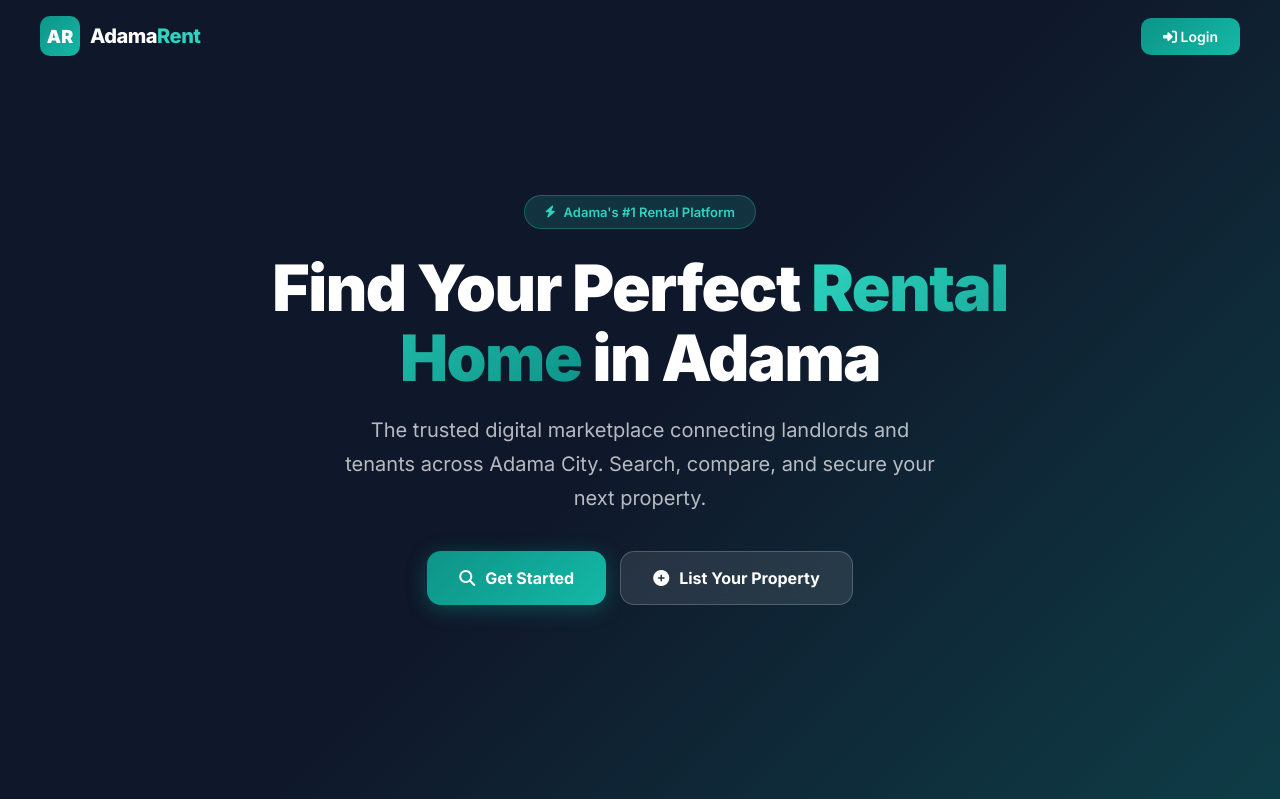
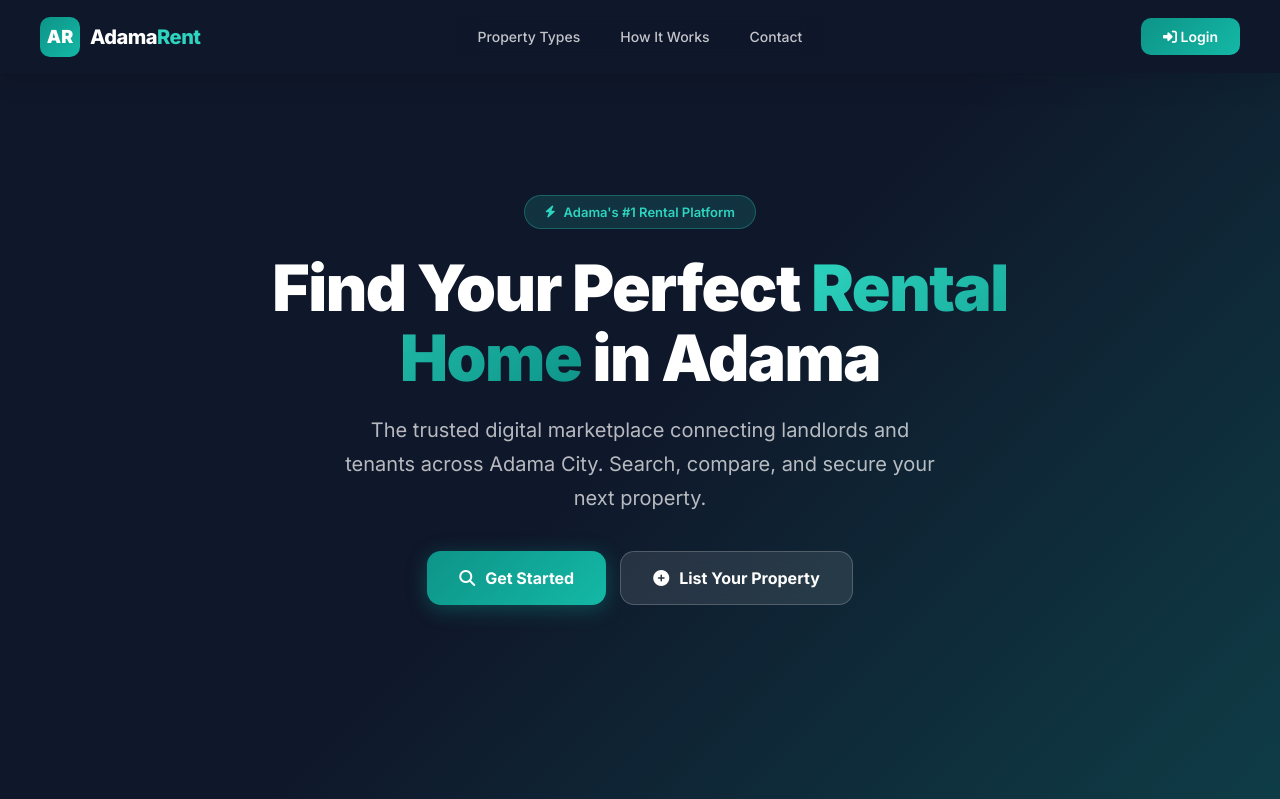
Before and after one commit to gech4332/udmp_adama_rental_house, a PHP site: page /Home.php in a window 1280 px wide. Shown: the top 799 px of the page. Run offline with PHP 8.4, Linux system fonts and the light colour scheme; data that the repository does not hold is empty.

Commit message:
feat: enhance navbar layout and add navigation links for better user experience

```diff
--- a/Home.php
+++ b/Home.php
@@ -19,13 +19,16 @@ html{scroll-behavior:smooth}
 body{font-family:'Inter',system-ui,-apple-system,sans-serif;color:#1e293b;overflow-x:hidden}
 
 /* NAVBAR */
-.navbar{position:fixed;top:0;left:0;right:0;z-index:1000;padding:16px 40px;display:flex;justify-content:space-between;align-items:center;transition:all .3s ease}
-.navbar.scrolled{background:rgba(15,23,42,.97);backdrop-filter:blur(12px);box-shadow:0 4px 30px rgba(0,0,0,.15);padding:12px 40px}
-.nav-brand{display:flex;align-items:center;gap:10px;text-decoration:none}
+.navbar{position:fixed;top:0;left:0;right:0;z-index:1000;padding:16px 40px;display:grid;grid-template-columns:1fr auto 1fr;align-items:center;background:#0f172a;box-shadow:0 4px 30px rgba(0,0,0,.15);transition:all .3s ease}
+.navbar.scrolled{padding:12px 40px}
+.nav-brand{display:flex;align-items:center;gap:10px;text-decoration:none;justify-self:start}
 .nav-brand-icon{width:40px;height:40px;background:linear-gradient(135deg,#0d9488,#14b8a6);border-radius:10px;display:flex;align-items:center;justify-content:center;color:#fff;font-weight:900;font-size:18px}
 .nav-brand-text{color:#fff;font-size:20px;font-weight:800;letter-spacing:-.5px}
 .nav-brand-text span{color:#2dd4bf}
-.nav-links{display:flex;align-items:center;gap:8px}
+.nav-links{display:flex;align-items:center;gap:8px;justify-self:end}
+.nav-center{display:flex;align-items:center;gap:4px;justify-self:center;border-radius:12px;padding:4px;backdrop-filter:blur(10px)}
+.nav-center a{color:rgba(255,255,255,.75);text-decoration:none;font-size:14px;font-weight:500;padding:8px 18px;border-radius:10px;transition:all .2s}
+.nav-center a:hover{color:#fff;background:rgba(255,255,255,.12)}
 .nav-links a{color:rgba(255,255,255,.85);text-decoration:none;font-size:14px;font-weight:500;padding:8px 16px;border-radius:8px;transition:all .2s}
 .nav-links a:hover{color:#fff;background:rgba(255,255,255,.1)}
 .nav-links .btn-nav{background:linear-gradient(135deg,#0d9488,#14b8a6);color:#fff;padding:10px 22px;border-radius:10px;font-weight:600}
@@ -130,6 +133,11 @@ body{font-family:'Inter',system-ui,-apple-system,sans-serif;color:#1e293b;overfl
         <div class="nav-brand-icon">AR</div>
         <div class="nav-brand-text">Adama<span>Rent</span></div>
     </a>
+    <div class="nav-center">
+        <a href="#property-types">Property Types</a>
+        <a href="#how-it-works">How It Works</a>
+        <a href="#contact">Contact</a>
+    </div>
     <div class="nav-links">
         <?php if(isset($_SESSION['user_id'])): ?>
             <div class="user-avatar-wrap">
@@ -175,7 +183,7 @@ body{font-family:'Inter',system-ui,-apple-system,sans-serif;color:#1e293b;overfl
     </div>
 </section>
 
-<section class="categories">
+<section class="categories" id="property-types">
     <div class="section-header">
         <div class="tag">Property Types</div>
         <h2>Browse by Category</h2>
@@ -200,7 +208,7 @@ body{font-family:'Inter',system-ui,-apple-system,sans-serif;color:#1e293b;overfl
     </div>
 </section>
 
-<section class="how-it-works">
+<section class="how-it-works" id="how-it-works">
     <div class="section-header">
         <div class="tag">How It Works</div>
         <h2>Simple as 1-2-3</h2>
@@ -224,7 +232,7 @@ body{font-family:'Inter',system-ui,-apple-system,sans-serif;color:#1e293b;overfl
     </div>
 </section>
 
-<footer class="footer">
+<footer class="footer" id="contact">
     <div class="footer-grid">
         <div class="footer-brand">
             <h3>Adama<span>Rent</span></h3>
```
